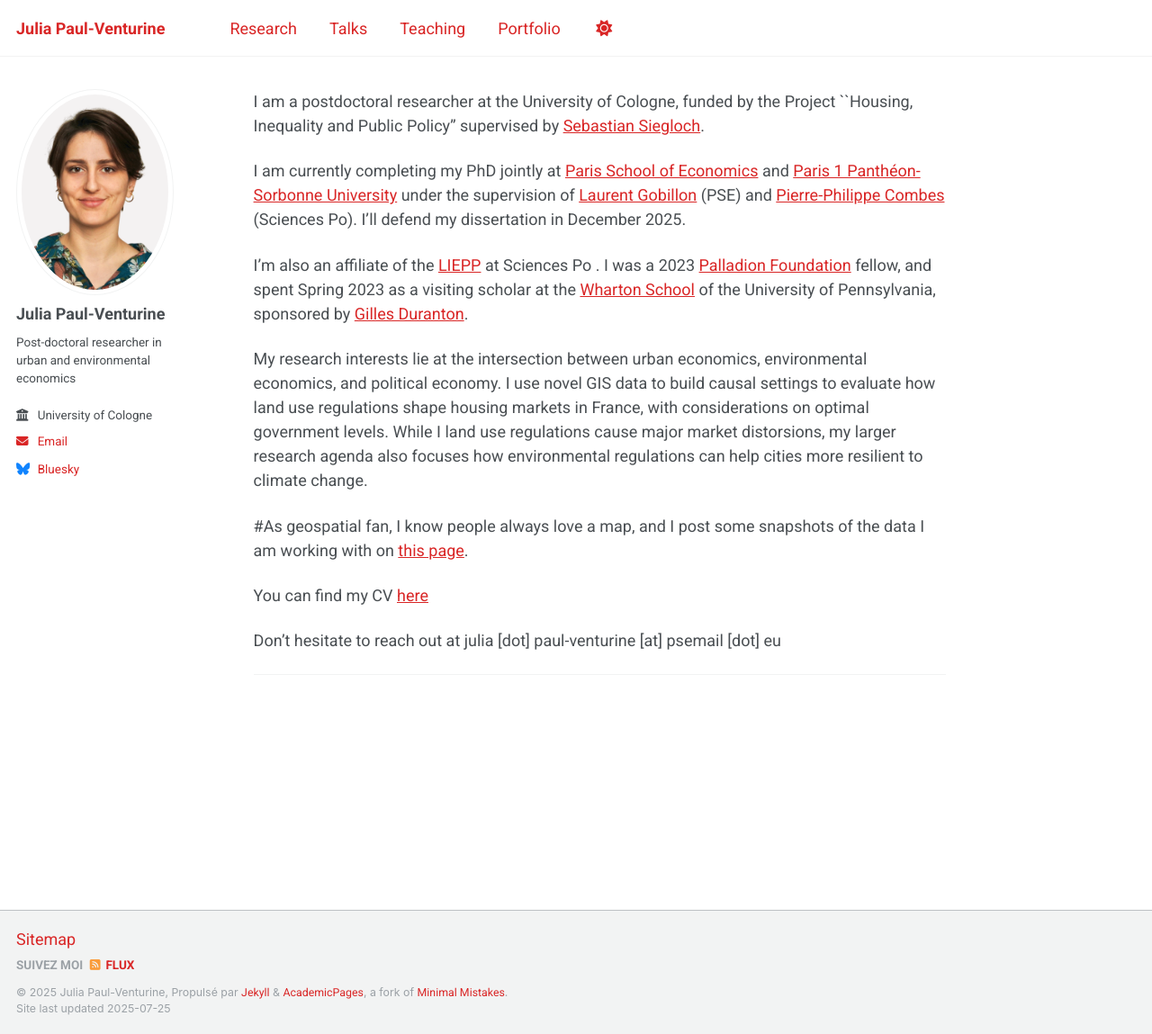
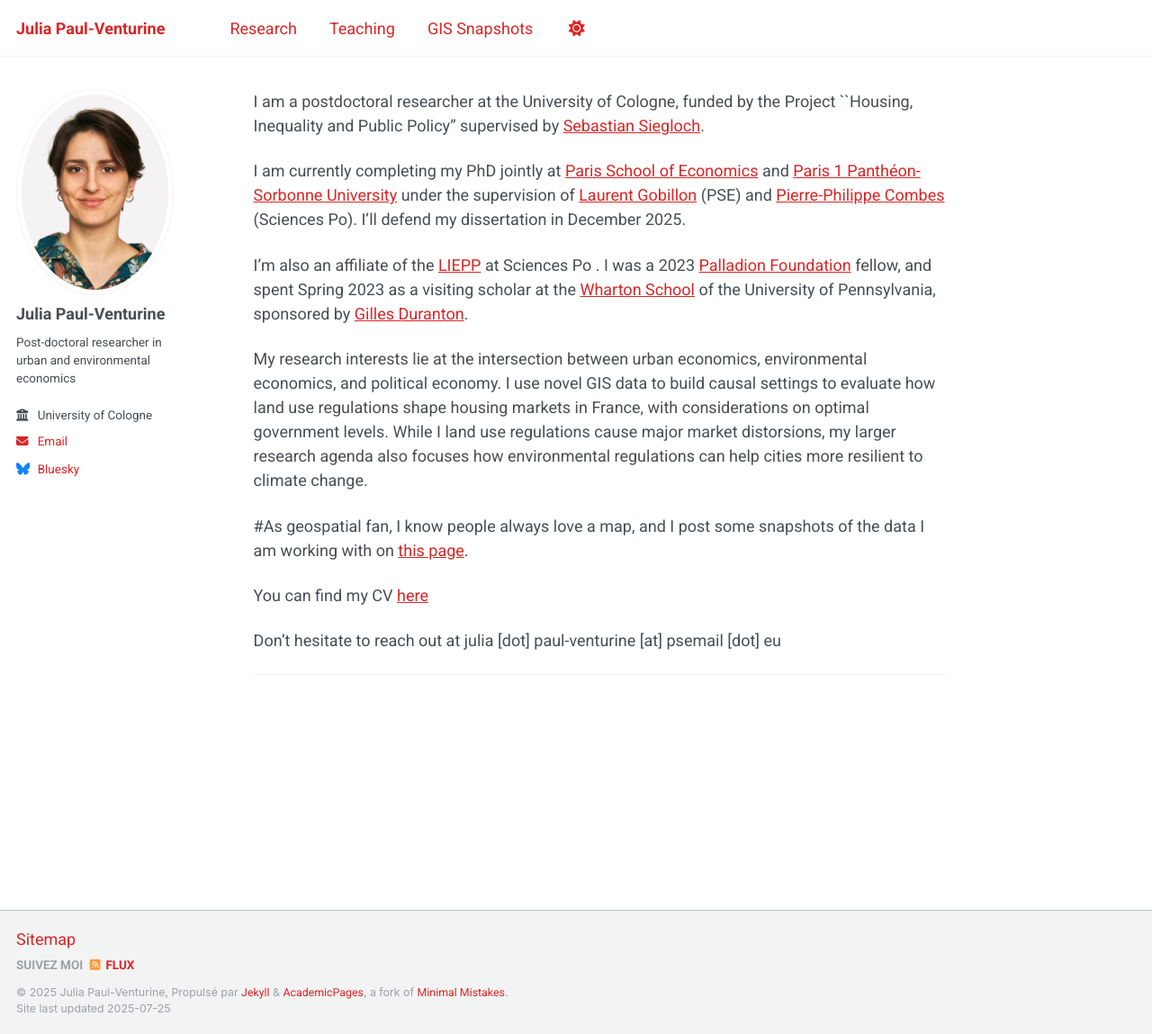
Before and after one commit to julia-paulventurine/julia-paulventurine.github.io, a Jekyll site: the page built from _pages/about.md, in a window 1280 px wide and 1149 px high. Shown: the whole window at 90% size. Built offline with Jekyll 4.4.1, drawn with Linux system fonts in a browser that asks for light colours; a script that is not in the unit is left out.

Commit message:
Update navigation.yml

```diff
--- a/_data/navigation.yml
+++ b/_data/navigation.yml
@@ -11,13 +11,13 @@ main:
   - title: "Research"
     url: /research/
 
-  - title: "Talks"
-    url: /talks/
+#  - title: "Talks"
+#    url: /talks/
 
   - title: "Teaching"
     url: /teaching/
 
-  - title: "Portfolio"
+  - title: "GIS Snapshots"
     url: /portfolio/
 
   # - title: "CV"
```
